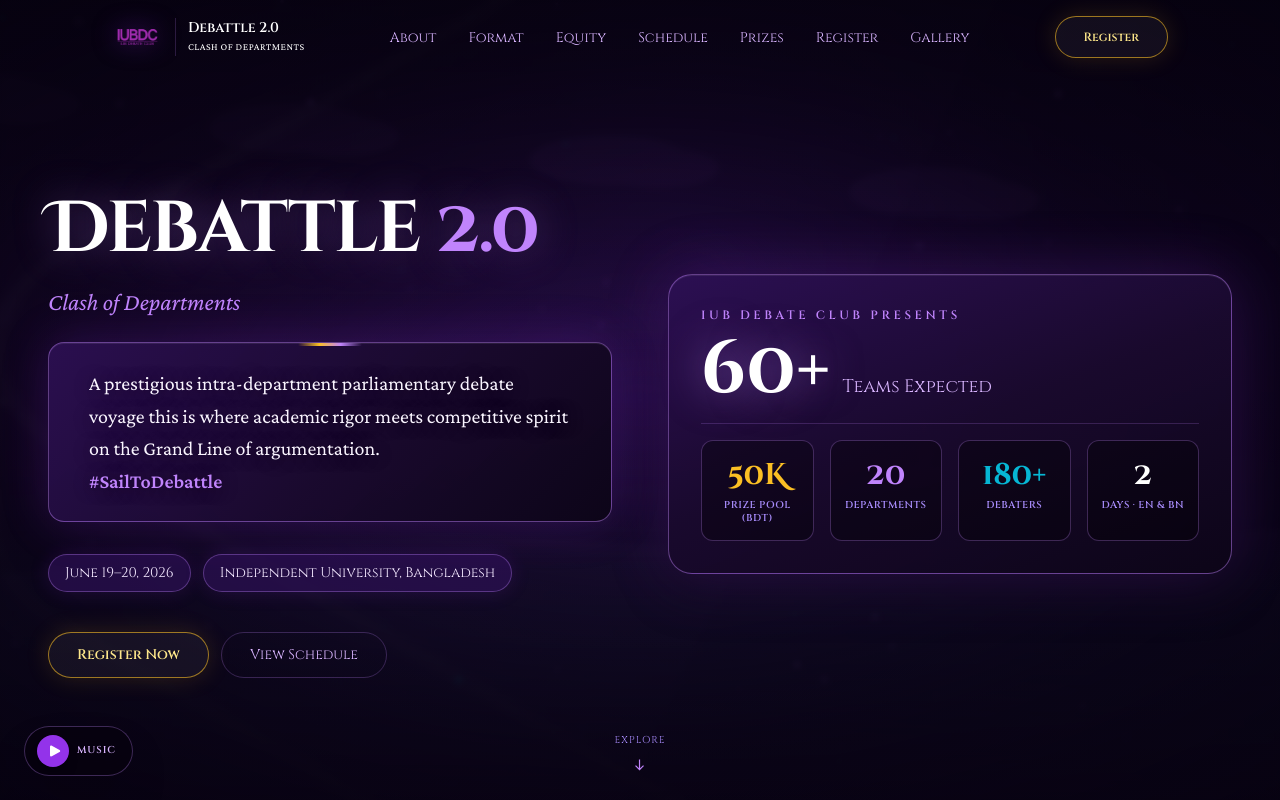
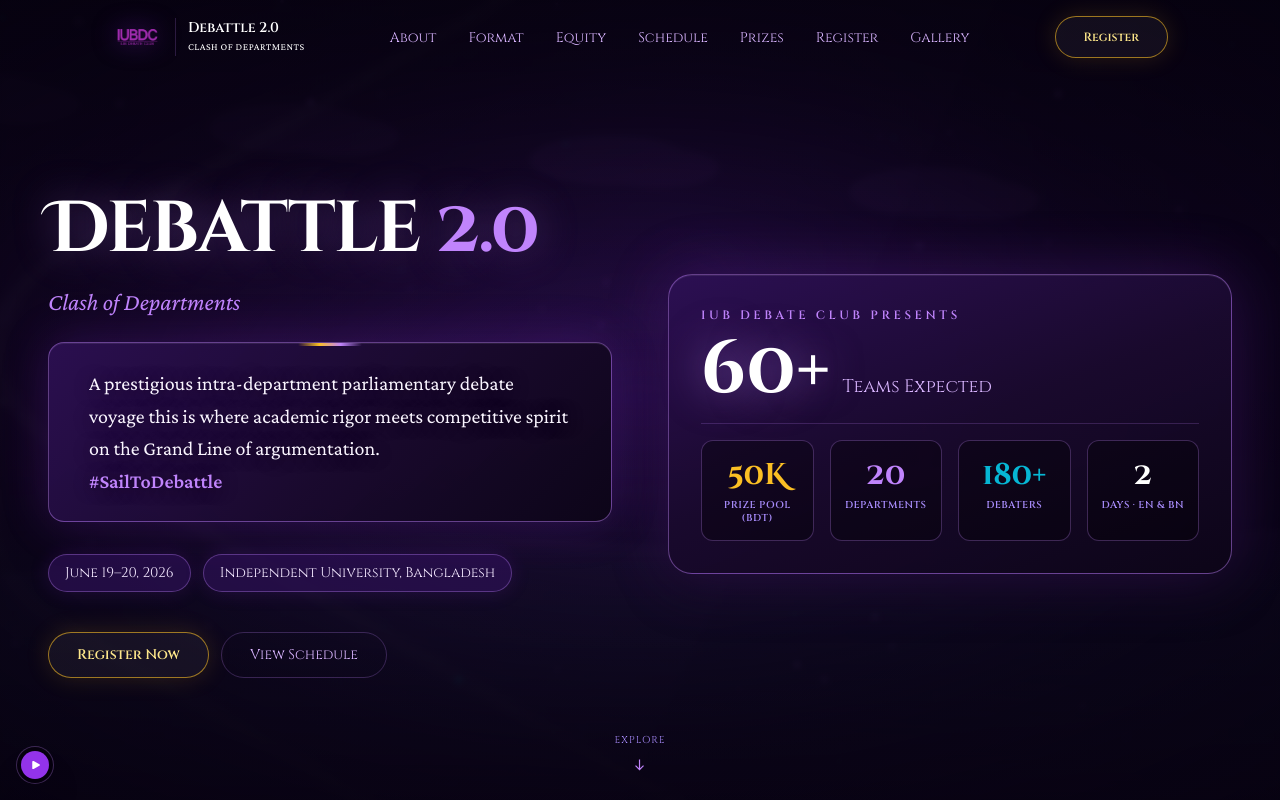
Before and after one commit to FarHanZzzz/Debattle2.0, a React (Vite) app: page / in a window 1280 px wide. Shown: the top 800 px of the page. Built offline with nearby package versions, Linux system fonts and the light colour scheme.

Commit message:
style: apply ultra-compact circular music button design universally across all devices

```diff
--- a/src/components/ui/BackgroundMusic.tsx
+++ b/src/components/ui/BackgroundMusic.tsx
@@ -37,38 +37,22 @@
   }
 
   return (
-    <div className="fixed bottom-4 left-4 sm:bottom-6 sm:left-6 z-[100] flex items-center gap-0 sm:gap-2 rounded-full bg-purple-void/85 border border-purple-bright/30 p-1 sm:px-3 sm:py-2 backdrop-blur-md shadow-2xl transition-all duration-300 hover:border-gold/50 group">
+    <div className="fixed bottom-4 left-4 z-[100] flex items-center justify-center rounded-full bg-purple-void/85 border border-purple-bright/30 p-1 backdrop-blur-md shadow-2xl transition-all duration-300 hover:border-gold/50 hover:scale-105">
       <button
         onClick={togglePlay}
-        className="flex h-7 w-7 sm:h-8 sm:w-8 items-center justify-center rounded-full bg-purple-glow text-white shadow-lg transition-transform duration-300 active:scale-95 cursor-pointer hover:bg-purple-bright"
+        className="flex h-7 w-7 items-center justify-center rounded-full bg-purple-glow text-white shadow-lg transition-transform duration-300 active:scale-95 cursor-pointer hover:bg-purple-bright"
         aria-label={isPlaying ? 'Pause Music' : 'Play Music'}
       >
         {isPlaying ? (
-          <svg className="h-3 w-3 sm:h-4 sm:w-4" fill="currentColor" viewBox="0 0 24 24">
+          <svg className="h-3 w-3" fill="currentColor" viewBox="0 0 24 24">
             <path fillRule="evenodd" d="M6.75 5.25a.75.75 0 0 1 .75-.75H9a.75.75 0 0 1 .75.75v13.5a.75.75 0 0 1-.75.75H7.5a.75.75 0 0 1-.75-.75V5.25Zm7.5 0A.75.75 0 0 1 15 4.5h1.5a.75.75 0 0 1 .75.75v13.5a.75.75 0 0 1-.75.75H15a.75.75 0 0 1-.75-.75V5.25Z" clipRule="evenodd" />
           </svg>
         ) : (
-          <svg className="h-3 w-3 translate-x-[1px] sm:h-4 sm:w-4 sm:translate-x-[2px]" fill="currentColor" viewBox="0 0 24 24">
+          <svg className="h-3 w-3 translate-x-[1px]" fill="currentColor" viewBox="0 0 24 24">
             <path fillRule="evenodd" d="M4.5 5.653c0-1.427 1.529-2.33 2.779-1.643l11.54 6.347c1.295.712 1.295 2.573 0 3.286L7.28 19.99c-1.25.687-2.779-.217-2.779-1.643V5.653Z" clipRule="evenodd" />
           </svg>
         )}
       </button>
-
-      <div className="hidden sm:flex flex-col justify-center">
-        <div className="flex items-center gap-2 pr-1">
-          <span className="text-[10px] font-semibold uppercase tracking-widest text-ink-muted group-hover:text-gold transition-colors duration-300" style={{ fontFamily: 'var(--font-heading)' }}>
-            {isPlaying ? 'Playing' : 'Music'}
-          </span>
-
-          {isPlaying && (
-            <div className="flex items-end gap-[2px] h-2.5 w-3">
-              <span className="w-[2px] bg-gold rounded-full animate-pulse h-full" style={{ animationDelay: '0.1s', animationDuration: '0.6s' }} />
-              <span className="w-[2px] bg-purple-bright rounded-full animate-pulse h-2/3" style={{ animationDelay: '0.3s', animationDuration: '0.8s' }} />
-              <span className="w-[2px] bg-cyan rounded-full animate-pulse h-1/2" style={{ animationDelay: '0.5s', animationDuration: '0.5s' }} />
-            </div>
-          )}
-        </div>
-      </div>
     </div>
   )
 }
```
